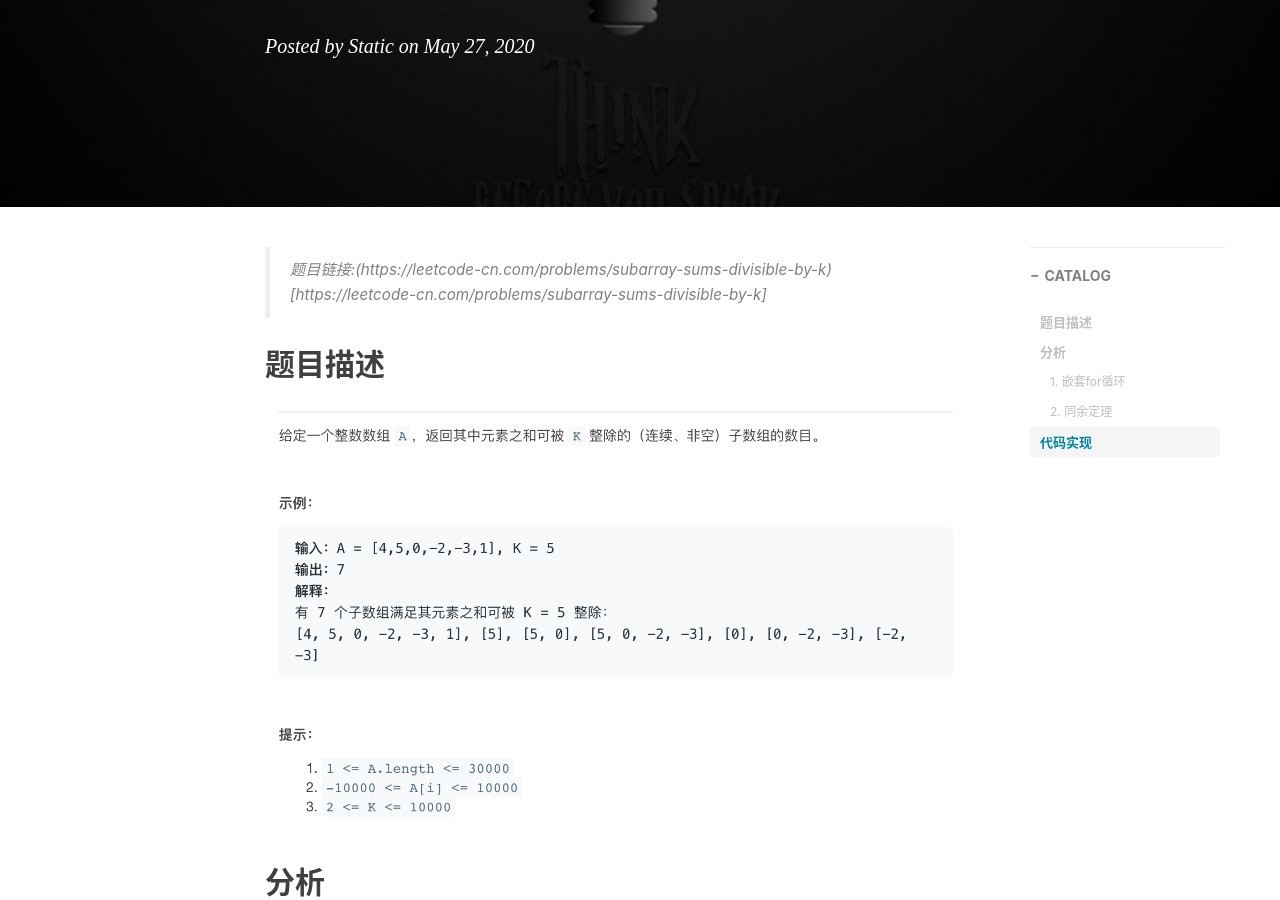
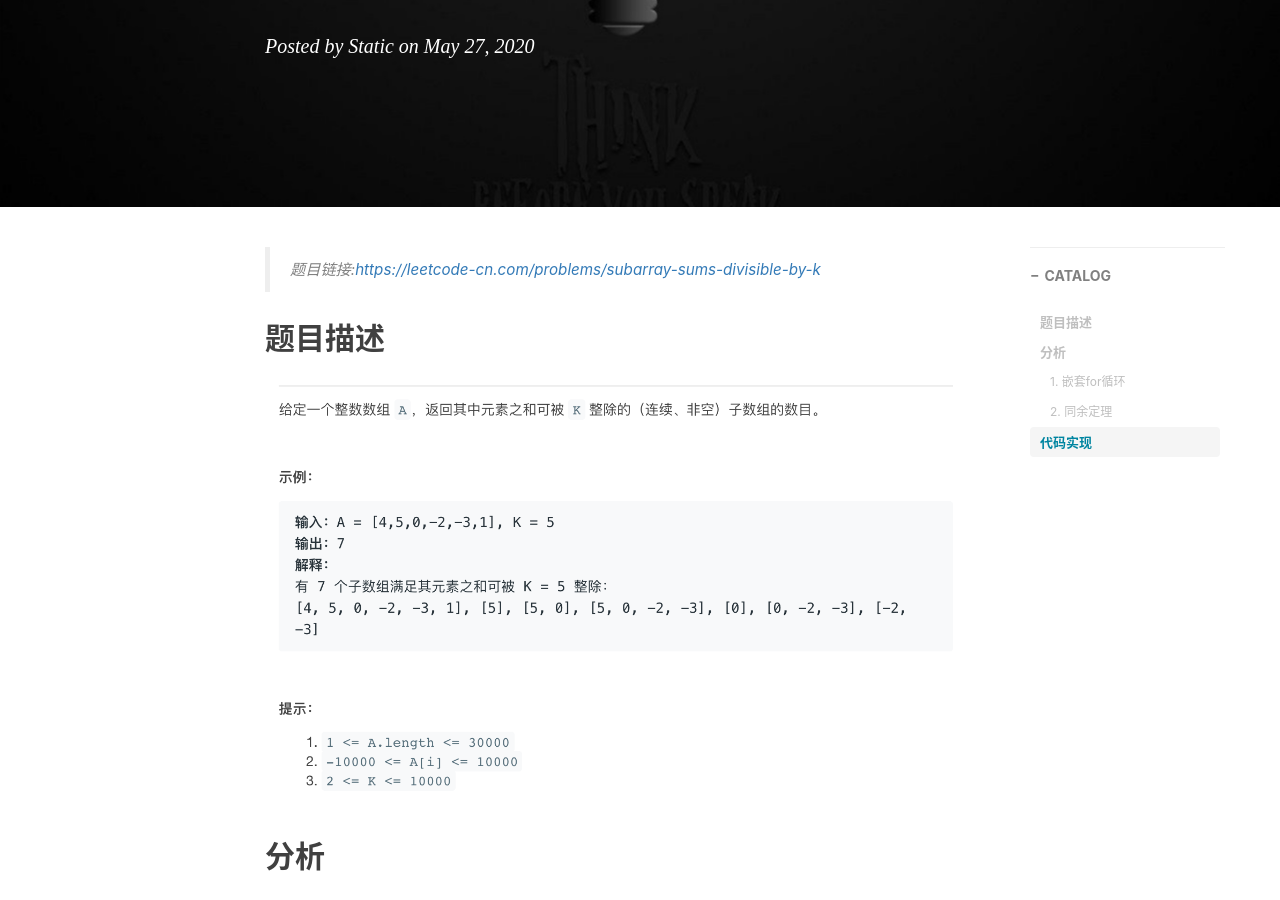
Before and after one commit to whvixd/qilixiang.github.io, a Jekyll site: the page built from _posts/2020-05-27-leetcode-974.md, in a window 1280 px wide and 900 px high, scrolled down 316 px. Built offline with Jekyll 4.4.1, drawn with Linux system fonts in a browser that asks for light colours; nearby versions of some CDN libraries; comment, search, counter and statistics services are not loaded.

Commit message:
leetcode 974

```diff
--- a/_posts/2020-05-27-leetcode-974.md
+++ b/_posts/2020-05-27-leetcode-974.md
@@ -11,7 +11,7 @@ tags:
 
 ---
 
-> 题目链接:(https://leetcode-cn.com/problems/subarray-sums-divisible-by-k)[https://leetcode-cn.com/problems/subarray-sums-divisible-by-k]
+> 题目链接:[https://leetcode-cn.com/problems/subarray-sums-divisible-by-k](https://leetcode-cn.com/problems/subarray-sums-divisible-by-k)
 
 ## 题目描述
 
```
